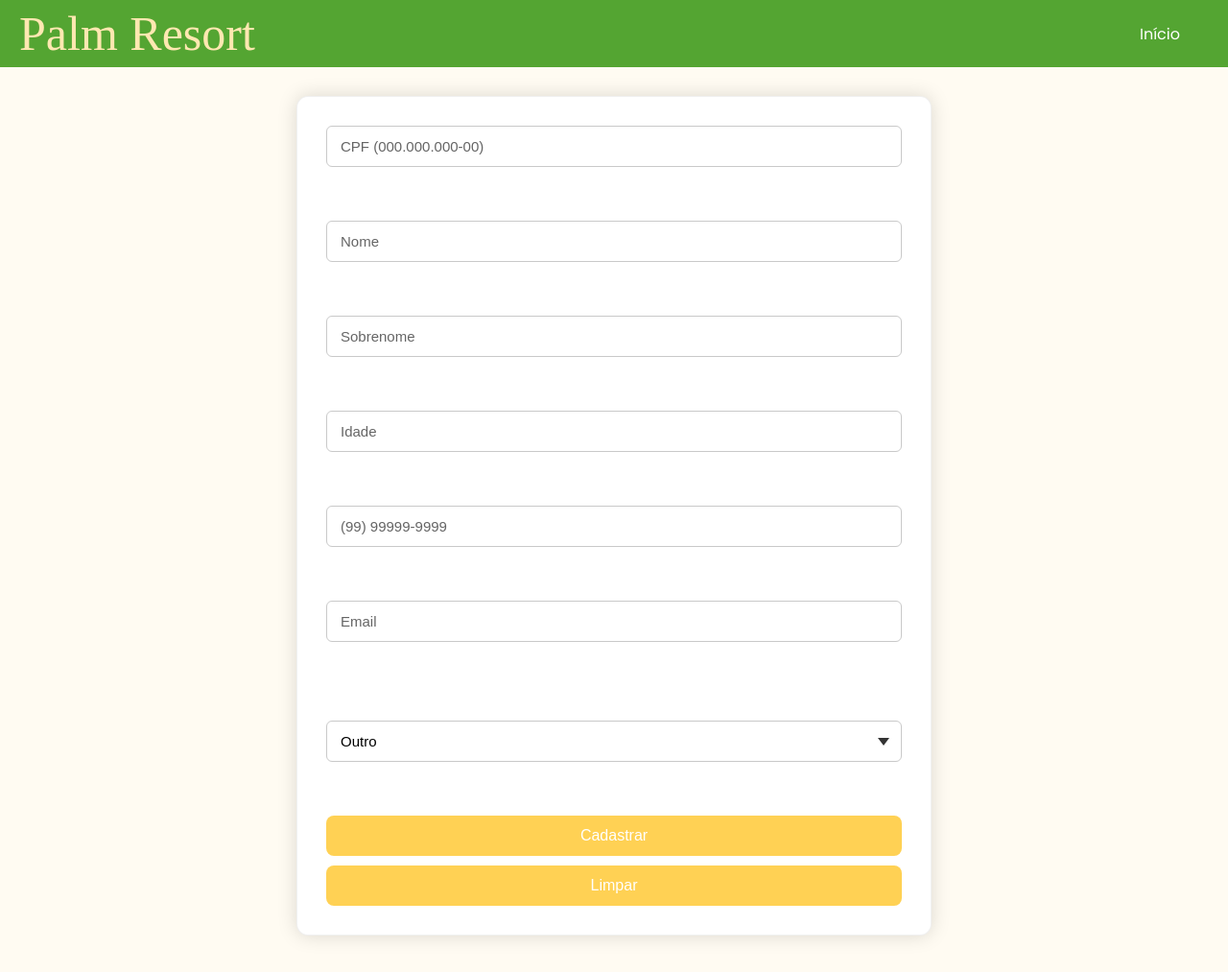
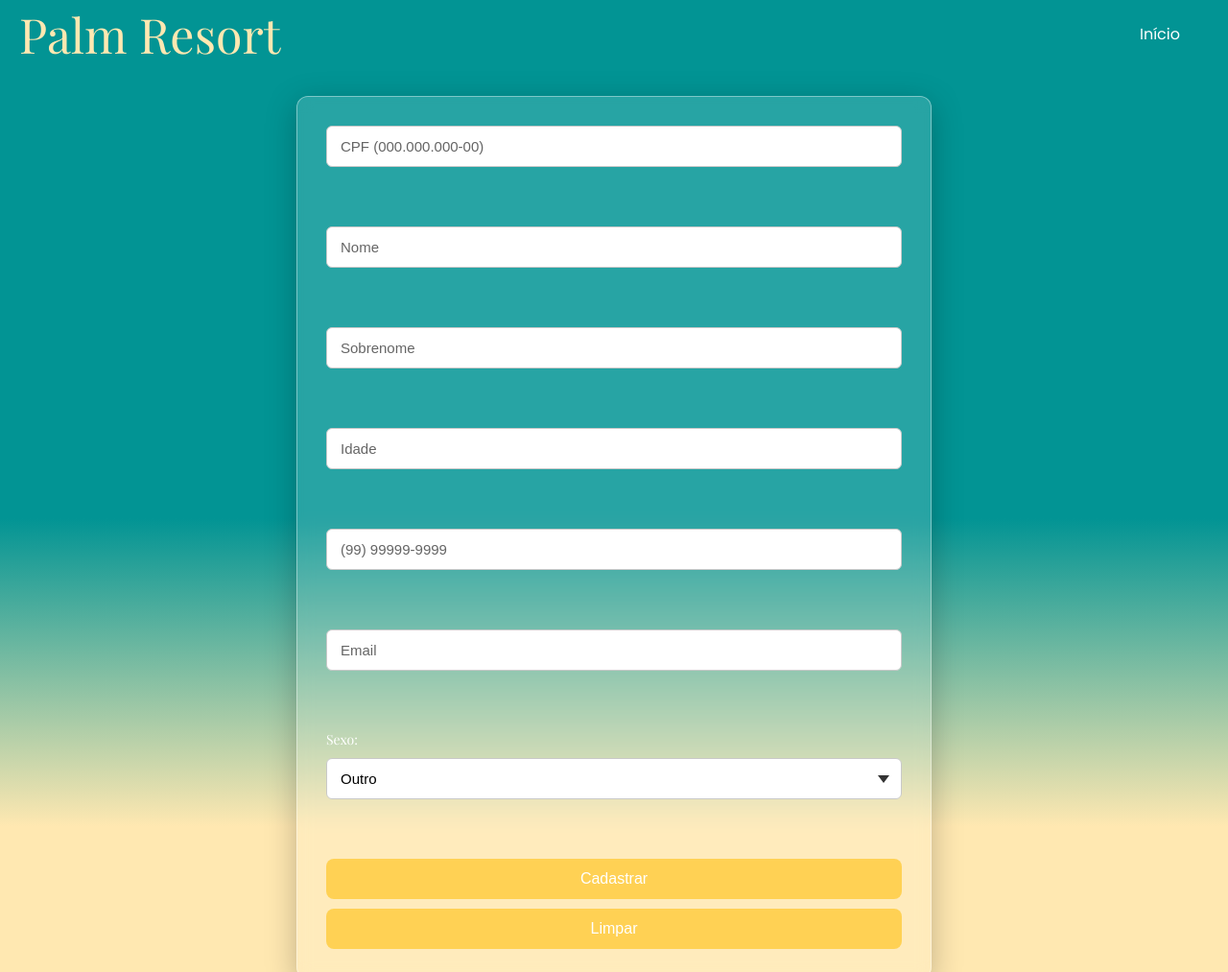
Before and after one commit to LucasLaguilio/Hotel-FrameWorks-1, a website: page CadastroHóspedes/CadastroHóspedes.html in a window 1280 px wide. Shown: the top 1013 px of the page at 96% size. Drawn offline with nearby package versions, Linux system fonts and the light colour scheme; a web font is replaced by a local one.

Commit message:
Commit para salvar 5

```diff
--- a/CadastroHóspedes/CadastroHóspedes.css
+++ b/CadastroHóspedes/CadastroHóspedes.css
@@ -3,15 +3,13 @@
 @import url('https://fonts.googleapis.com/css2?family=Parkinsans:wght@300..800&display=swap');
 @import url('https://fonts.googleapis.com/css2?family=Playfair+Display:wght@400;700&display=swap');
 @import url('https://fonts.googleapis.com/css2?family=David+Libre:wght@400;500;700&display=swap');
+
 body {
   margin: 0;
   padding: 0;
-  font-family: "David Libre", serif;
-
+  font-family: "Playfair Display", serif;
   color: rgb(0, 0, 0);
-  background-color:   rgba(255, 232, 177, 0.158) ;
-
-
+  background: linear-gradient(180deg, rgb(2, 148, 148) 50.50%, rgb(255, 232, 177) 80.50%);
 }
 
 .top {
@@ -22,7 +20,7 @@ body {
 }
 
 .navbar {
-  background-color: rgb(84, 165, 50);
+  background-color: inherit;
   color: #ffffff;
   padding: 10px 20px;
   display: flex;
@@ -30,17 +28,16 @@ body {
   justify-content: space-between;
   align-items: center;
   position: relative;
-   font-family: 'Playfair Display', serif;
-  box-shadow: 10px rgb(84, 165, 50) ;
+  font-family: 'Playfair Display', serif;
 }
 
 .navbar-brand {
-  font-family: "David Libre", serif;
+  font-family: "Playfair Display", serif;
+  font-weight: 500;
   font-size: 50px;
   color: rgb(255, 232, 177);
   letter-spacing: 0px;
 }
-
 
 .navbar-menu {
   font-family: 'Poppins', Arial, Helvetica, sans-serif;
@@ -76,7 +73,6 @@ body {
     position: absolute;
     top: 70px;
     left: 0;
-    background-color: rgba(0, 0, 0, 0.643);
     height: 40px;
     align-items: center;
     flex-direction: row;
@@ -85,30 +81,16 @@ body {
     transition-property: all;
   }
 
-  #menuToggle:checked+.navbar-toggle+.navbar-menu {
+  #menuToggle:checked + .navbar-toggle + .navbar-menu {
     display: flex;
     align-self: center;
-
   }
 
   .navbar-toggle {
     display: block;
     cursor: pointer;
   }
-
 }
-
-h1{
-  text-align: center;
-  color: #000000;
-}
-h1:hover{
-  text-align: center;
-  color: #ffd154;
-  transition: color 0.3s ease, transform 0.2s;
-}
-
-
 
 form {
   display: flex;
@@ -118,10 +100,14 @@ form {
   margin: 50px auto;
   margin-top: 100px;
   padding: 30px;
-  background-color: #ffffff;
+
+  background: rgba(255, 255, 255, 0.15); /* transparência */
   border-radius: 12px;
-  border: 1px solid rgba(209, 209, 209, 0.329);
-  box-shadow: 0 0 20px rgba(0, 0, 0, 0.144);
+  border: 1px solid rgba(255, 255, 255, 0.4); /* borda suave */
+  box-shadow: 0 8px 32px rgba(0, 0, 0, 0.25);
+  backdrop-filter: blur(8px);
+  -webkit-backdrop-filter: blur(8px);
+
   color: #000000;
 }
 
@@ -164,16 +150,15 @@ input[type="reset"] {
   transition: background 0.3s ease, transform 0.2s;
 }
 
-input[type="submit"]:hover{
+input[type="submit"]:hover {
   background: #468e2a;
-  transform: scale(1.03s);
+  transform: scale(1.03);
 }
+
 input[type="reset"]:hover {
   background: rgb(173, 32, 32);
-  transform: scale(1.03s);
+  transform: scale(1.03);
 }
-
-
 
 input::placeholder {
   color: #272727b6;
```
